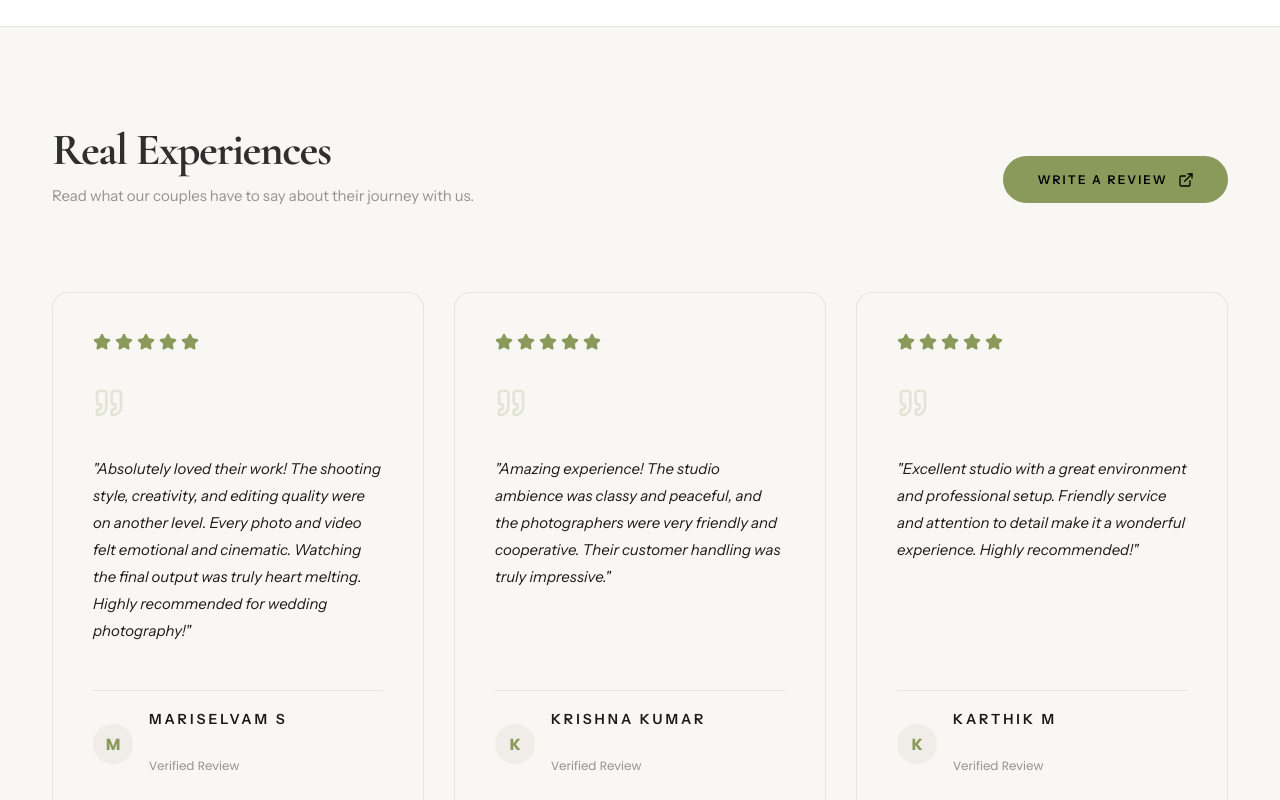
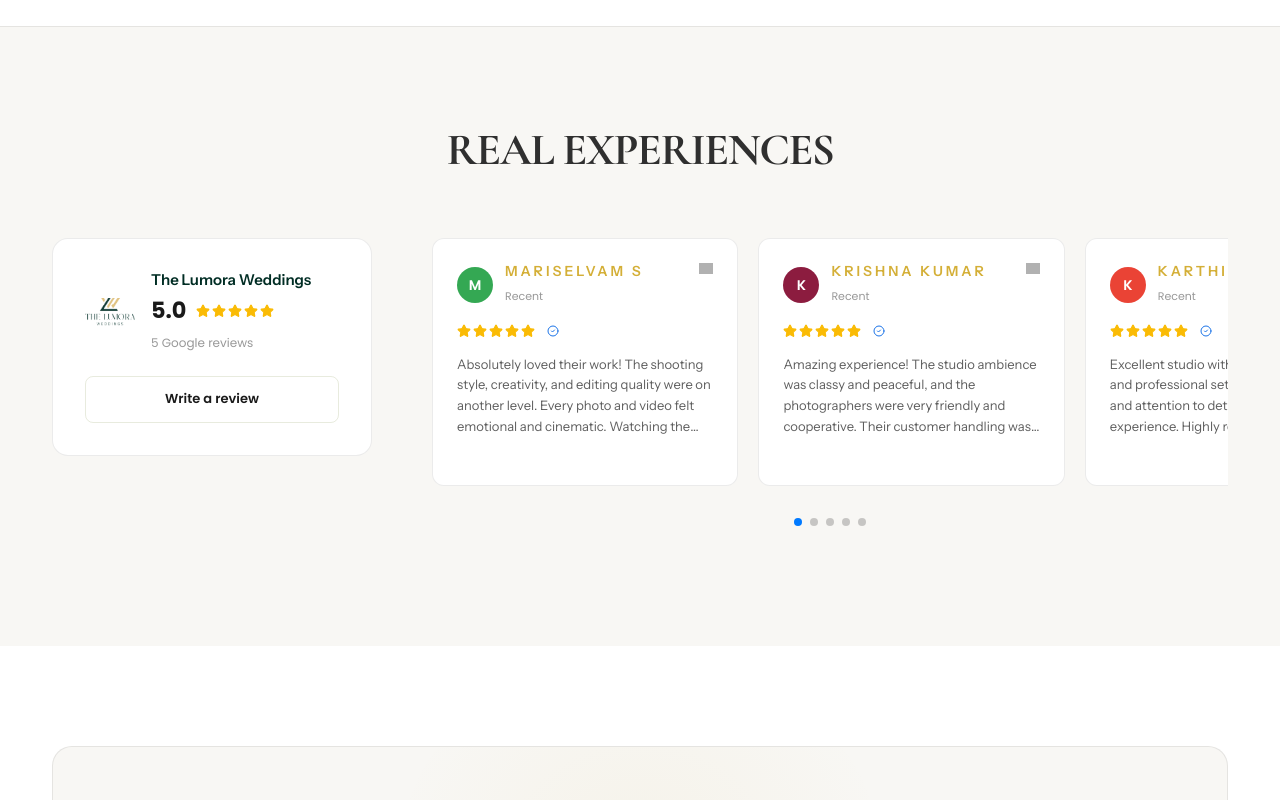
Before and after one commit to thelumoraweddings-netizen/the-lumora-weddings, a React (Vite) app in the folder client/: page / in a window 1280 px wide. Shown: the part 3680-4480 px from the top of the page. Built offline with nearby package versions, Linux system fonts and the light colour scheme; no server answers; grey boxes are pictures that could not be loaded; a web font is replaced by a local one.

Commit message:
Revert to original Real Experiences design with new real reviews

```diff
--- /dev/null
+++ b/client/src/components/GoogleReviews.css
@@ -0,0 +1,146 @@
+.reviews-layout {
+  display: grid;
+  grid-template-columns: 320px 1fr;
+  gap: 60px;
+  align-items: flex-start;
+  margin-top: 40px;
+}
+
+@media (max-width: 1024px) {
+  .reviews-layout { grid-template-columns: 1fr; gap: 40px; }
+}
+
+/* Summary Card */
+.reviews-summary-card {
+  background: var(--pg-black);
+  padding: 32px;
+  border-radius: 16px;
+  border: 1px solid var(--pg-border-soft);
+  display: flex;
+  flex-direction: column;
+  gap: 24px;
+  position: sticky;
+  top: 100px;
+}
+
+.summary-brand {
+  display: flex;
+  align-items: center;
+  gap: 16px;
+}
+
+.summary-logo {
+  width: 50px;
+  height: 50px;
+  object-fit: contain;
+}
+
+.summary-info h3 {
+  font-family: 'Instrument Sans', sans-serif;
+  font-size: 15px;
+  font-weight: 600;
+  margin-bottom: 4px;
+}
+
+.summary-rating {
+  display: flex;
+  align-items: center;
+  gap: 10px;
+}
+
+.summary-rating strong { font-size: 1.4rem; font-weight: 700; color: var(--pg-cream); }
+.stars-row { display: flex; gap: 2px; }
+
+.summary-total {
+  font-size: 12px;
+  color: var(--pg-muted);
+  display: block;
+  margin-top: 4px;
+}
+
+.write-review-btn {
+  display: block;
+  text-align: center;
+  padding: 12px;
+  border: 1px solid var(--pg-border);
+  border-radius: 8px;
+  font-size: 13px;
+  font-weight: 600;
+  color: var(--pg-cream);
+  text-decoration: none;
+  transition: all 0.25s ease;
+}
+
+.write-review-btn:hover {
+  background: var(--pg-surface-2);
+  border-color: var(--pg-gold);
+}
+
+/* Review Cards */
+.reviews-carousel-wrap {
+  z-index: 0;
+  overflow: hidden;
+  backface-visibility: hidden;
+  transform: translateZ(0);
+}
+
+.review-card {
+  background: var(--pg-black);
+  padding: 24px;
+  border-radius: 12px;
+  border: 1px solid var(--pg-border-soft);
+  height: 100%;
+  display: flex;
+  flex-direction: column;
+  gap: 16px;
+  min-height: 240px;
+}
+
+.review-card-header {
+  display: flex;
+  align-items: center;
+  gap: 12px;
+  position: relative;
+}
+
+.user-avatar {
+  width: 36px;
+  height: 36px;
+  border-radius: 50%;
+  background: #ccc;
+  color: #fff;
+  display: flex;
+  align-items: center;
+  justify-content: center;
+  font-size: 14px;
+  font-weight: 600;
+}
+
+.user-meta h4 { font-size: 14px; font-weight: 600; margin-bottom: 2px; }
+.user-meta span { font-size: 11px; color: var(--pg-muted); }
+
+.google-icon {
+  position: absolute;
+  top: 0; right: 0;
+  opacity: 0.8;
+}
+
+.review-rating {
+  display: flex;
+  align-items: center;
+  gap: 8px;
+}
+
+.verified-icon { margin-left: 4px; }
+
+.review-text {
+  font-size: 13px;
+  line-height: 1.6;
+  color: var(--pg-cream-dim);
+}
+
+.review-pagination {
+  margin-top: 32px;
+  display: flex;
+  justify-content: center;
+}
--- a/client/src/components/GoogleReviews.jsx
+++ b/client/src/components/GoogleReviews.jsx
@@ -1,11 +1,12 @@
 import React from 'react';
-import { Star, Quote, ExternalLink } from 'lucide-react';
+import { Star, CheckCircle2 } from 'lucide-react';
 import { motion } from 'framer-motion';
 import { Swiper, SwiperSlide } from 'swiper/react';
-import { Autoplay, Pagination } from 'swiper/modules';
+import { Autoplay, Pagination, Navigation } from 'swiper/modules';
 import 'swiper/css';
 import 'swiper/css/pagination';
-import '../pages/Testimonials.css';
+import 'swiper/css/navigation';
+import './GoogleReviews.css';
 
 const vUp = (delay = 0) => ({
   initial: { opacity: 0, y: 36 },
@@ -16,87 +17,128 @@ const vUp = (delay = 0) => ({
 
 const reviews = [
   {
-    author_name: "Mariselvam S",
+    name: "Mariselvam S",
     rating: 5,
-    text: "Absolutely loved their work! The shooting style, creativity, and editing quality were on another level. Every photo and video felt emotional and cinematic. Watching the final output was truly heart melting. Highly recommended for wedding photography!"
+    text: "Absolutely loved their work! The shooting style, creativity, and editing quality were on another level. Every photo and video felt emotional and cinematic. Watching the final output was truly heart melting. Highly recommended for wedding photography!",
+    date: "Recent",
+    initial: "M",
+    color: "#34a853" // Google Green
   },
   {
-    author_name: "krishna kumar",
+    name: "krishna kumar",
     rating: 5,
-    text: "Amazing experience! The studio ambience was classy and peaceful, and the photographers were very friendly and cooperative. Their customer handling was truly impressive."
+    text: "Amazing experience! The studio ambience was classy and peaceful, and the photographers were very friendly and cooperative. Their customer handling was truly impressive.",
+    date: "Recent",
+    initial: "K",
+    color: "#8c1c3f" // Brand Red/Pink
   },
   {
-    author_name: "KARTHIK M",
+    name: "KARTHIK M",
     rating: 5,
-    text: "Excellent studio with a great environment and professional setup. Friendly service and attention to detail make it a wonderful experience. Highly recommended!"
+    text: "Excellent studio with a great environment and professional setup. Friendly service and attention to detail make it a wonderful experience. Highly recommended!",
+    date: "Recent",
+    initial: "K",
+    color: "#ea4335" // Google Red
   },
   {
-    author_name: "Prabavathi M",
+    name: "Prabavathi M",
     rating: 5,
-    text: "Excellent service and stunning wedding photography. THE LUMORA WEDDINGS captured every moment beautifully. Highly recommended!"
+    text: "Excellent service and stunning wedding photography. THE LUMORA WEDDINGS captured every moment beautifully. Highly recommended!",
+    date: "Recent",
+    initial: "P",
+    color: "#fabb05" // Google Yellow
   },
   {
-    author_name: "jothika28 jayaraman",
+    name: "jothika28 jayaraman",
     rating: 5,
-    text: "A friendly cameraman and takes very good pics"
+    text: "A friendly cameraman and takes very good pics",
+    date: "Recent",
+    initial: "J",
+    color: "#7b1fa2" // Purple
   }
 ];
 
-const GoogleReviews = ({ limit }) => {
-  const displayReviews = limit ? reviews.slice(0, limit) : reviews;
-
+const GoogleReviews = () => {
   return (
     <div className="pg-container">
-      <motion.div {...vUp(0)} style={{ display: 'flex', justifyContent: 'space-between', alignItems: 'center', flexWrap: 'wrap', gap: '20px', marginBottom: '60px' }}>
-        <div>
-          <h2 className="pg-section-title cinematic-header" style={{ marginBottom: '10px' }}>Real Experiences</h2>
-          <p style={{ color: 'var(--pg-muted)', fontSize: '15px' }}>Read what our couples have to say about their journey with us.</p>
+      <motion.div {...vUp(0)} className="pg-section-header centered">
+        <h2 className="pg-section-title cinematic-header">REAL EXPERIENCES</h2>
+      </motion.div>
+
+      <div className="reviews-layout">
+        {/* Summary Sidebar */}
+        <motion.div {...vUp(0.1)} className="reviews-summary-card">
+          <div className="summary-brand">
+            <img src="/logo.png" alt="Branding" className="summary-logo" />
+            <div className="summary-info">
+              <h3>The Lumora Weddings</h3>
+              <div className="summary-rating">
+                <strong>5.0</strong>
+                <div className="stars-row">
+                  {[...Array(5)].map((_, i) => (
+                    <Star key={i} size={14} color="#fabb05" fill="#fabb05" />
+                  ))}
                 </div>
-        <a href="https://g.page/r/CU6hY52wS4guEBI/review" target="_blank" rel="noreferrer" className="pg-btn-primary">
-          Write a Review <ExternalLink size={16} />
+              </div>
+              <span className="summary-total">5 Google reviews</span>
+            </div>
+          </div>
+          <a
+            href="https://g.page/r/CU6hY52wS4guEBI/review"
+            target="_blank"
+            rel="noreferrer"
+            className="write-review-btn"
+          >
+            Write a review
           </a>
         </motion.div>
 
-      <motion.div {...vUp(0.2)}>
+        {/* Reviews Carousel */}
+        <div className="reviews-carousel-wrap">
           <Swiper
-          modules={[Autoplay, Pagination]}
-          spaceBetween={30}
+            modules={[Autoplay, Pagination, Navigation]}
+            spaceBetween={20}
             slidesPerView={1}
             breakpoints={{
               768: { slidesPerView: 2 },
-            1024: { slidesPerView: 3 },
+              1100: { slidesPerView: 2.5 }
             }}
             loop={true}
             autoplay={{ delay: 5000, disableOnInteraction: false }}
-          pagination={{ clickable: true }}
-          style={{ paddingBottom: '60px' }}
+            pagination={{ clickable: true, el: '.review-pagination' }}
+            className="reviews-swiper"
           >
-          {displayReviews.map((review, index) => (
-            <SwiperSlide key={index} style={{ height: 'auto' }}>
-              <div className="pg-card review-card" style={{ padding: '40px', display: 'flex', flexDirection: 'column', height: '100%', cursor: 'grab' }}>
-                <div style={{ display: 'flex', gap: '4px', marginBottom: '20px', color: 'var(--pg-gold)' }}>
-                  {[...Array(review.rating)].map((_, i) => (
-                    <Star key={i} size={18} fill="currentColor" />
+            {reviews.map((item, i) => (
+              <SwiperSlide key={i} style={{ height: 'auto' }}>
+                <div className="review-card">
+                  <div className="review-card-header">
+                    <div className="user-avatar" style={{ background: item.color }}>
+                      {item.initial}
+                    </div>
+                    <div className="user-meta">
+                      <h4>{item.name}</h4>
+                      <span>{item.date}</span>
+                    </div>
+                    <img src="https://upload.wikimedia.org/wikipedia/commons/c/c1/Google_%22G%22_logo.svg" className="google-icon" alt="G" style={{ width: 14 }} />
+                  </div>
+
+                  <div className="review-rating">
+                    <div className="stars-row">
+                      {[...Array(item.rating)].map((_, j) => (
+                        <Star key={j} size={14} color="#fabb05" fill="#fabb05" />
                       ))}
                     </div>
-                <Quote size={32} color="var(--pg-border)" style={{ marginBottom: '20px' }} />
-                <p style={{ fontSize: '15px', lineHeight: '1.8', color: 'var(--pg-cream)', marginBottom: '30px', flex: 1, fontStyle: 'italic' }}>
-                  "{review.text.replace(/^["“]|["”]$/g, '')}"
-                </p>
-                <div style={{ display: 'flex', alignItems: 'center', gap: '16px', borderTop: '1px solid var(--pg-border-soft)', paddingTop: '20px', marginTop: 'auto' }}>
-                  <div style={{ width: '40px', height: '40px', borderRadius: '50%', background: 'var(--pg-surface-2)', display: 'flex', alignItems: 'center', justifyContent: 'center', color: 'var(--pg-gold)', fontWeight: 'bold' }}>
-                    {review.author_name.charAt(0).toUpperCase()}
+                    <CheckCircle2 size={12} color="#1a73e8" className="verified-icon" />
                   </div>
-                  <div>
-                    <h4 style={{ fontFamily: '"Instrument Sans", sans-serif', fontSize: '14px', fontWeight: '600', color: 'var(--pg-cream)' }}>{review.author_name}</h4>
-                    <span style={{ fontSize: '12px', color: 'var(--pg-muted)' }}>Verified Review</span>
-                  </div>
-                </div>
+
+                  <p className="review-text">{item.text.replace(/^["“]|["”]$/g, '')}</p>
                 </div>
               </SwiperSlide>
             ))}
           </Swiper>
-      </motion.div>
+          <div className="review-pagination"></div>
+        </div>
+      </div>
     </div>
   );
 };
```
Lines whose indentation alone changed are shown as unchanged.
